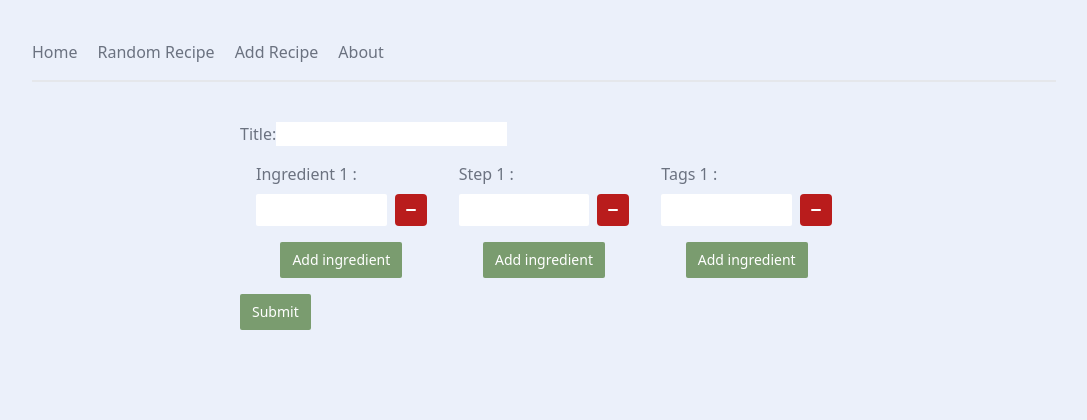
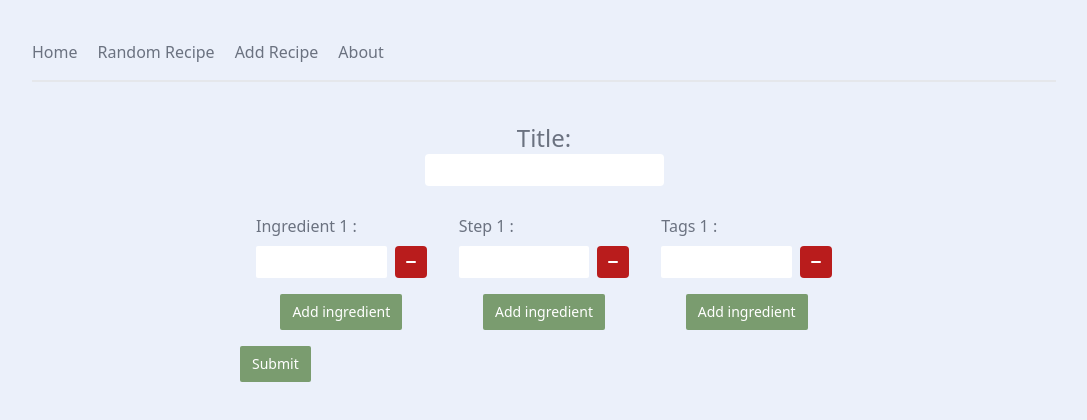
Before and after one commit to YensVanHout/recipeweb, a Vue app: page /addrecipe in a window 1280 px wide. Shown: the top 420 px of the page, without its empty margins (96-1183 px from the left). Built offline with nearby package versions, Linux system fonts and the light colour scheme.

Commit message:
added more styling, filter out empty fields in add

```diff
--- a/src/components/FormFieldset.vue
+++ b/src/components/FormFieldset.vue
@@ -3,6 +3,8 @@ const props = defineProps({
   Name: String,
   Array: Array<String | undefined>,
 });
+
+const requiredIndex = 0;
 </script>
 <template>
   <div>
@@ -13,10 +15,13 @@ const props = defineProps({
       <div class="flex">
         <input
           type="text"
-          name="{{props.Name}}_{{ index }}"
-          id="{{props.Name}}_{{index}}"
+          name="{{ props.Name }}_{{ index }}"
+          id="{{
+          props.Name
+        }}_{{ index }}"
           v-model="props.Array![index]"
           class="mr-2"
+          :required="index === requiredIndex"
         />
 
         <button
--- a/src/components/Recipe.vue
+++ b/src/components/Recipe.vue
@@ -37,6 +37,6 @@ const props = defineProps({
     </div>
   </div>
   <div v-else>
-    <h1>recipe not found</h1>
+    <h1 class="text-center text-3xl">Recipe not found</h1>
   </div>
 </template>
--- a/src/views/AddRecipe.vue
+++ b/src/views/AddRecipe.vue
@@ -13,11 +13,11 @@ const tags = ref<[string | undefined]>([""]);
 let apiURL = "http://localhost:8080/recipes/create";
 
 const submitRecipe = () => {
-  const recipe = ref<recipe>({
+  const recipe = ref({
     title: title.value,
-    ingredients: ingredients.value,
-    steps: steps.value,
-    tags: tags.value,
+    ingredients: ingredients.value.filter((str) => str !== ""),
+    steps: steps.value.filter((str) => str !== ""),
+    tags: tags.value.filter((str) => str !== ""),
     //  Image: image.value,
   });
   console.log(recipe);
@@ -27,11 +27,17 @@ const submitRecipe = () => {
 
 <template>
   <form class="w-fit md:w-1/2 mx-auto">
-    <div>
-      <div>
-        <label for="title">Title:</label>
-        <input type="text" name="title" id="title" v-model="title" />
-      </div>
+    <fieldset class="text-center mb-3">
+      <label for="title" class="block text-2xl">Title:</label>
+      <input
+        type="text"
+        name="title"
+        id="title"
+        class="p-1 rounded"
+        v-model="title"
+        required
+      />
+    </fieldset>
     <!-- <div >
         <label for="image">Image:</label>
         <input
@@ -52,17 +58,8 @@ const submitRecipe = () => {
         Name="Ingredient"
         :Array="ingredients"
       />
-        <FormFieldset
-          class="w-full md:w-1/3 md:m-4"
-          Name="Step"
-          :Array="steps"
-        />
-        <FormFieldset
-          class="w-full md:w-1/3 md:m-4"
-          Name="Tags"
-          :Array="tags"
-        />
-      </div>
+      <FormFieldset class="w-full md:w-1/3 md:m-4" Name="Step" :Array="steps" />
+      <FormFieldset class="w-full md:w-1/3 md:m-4" Name="Tags" :Array="tags" />
     </div>
     <div>
       <button class="btn-primary" type="button" @click="submitRecipe()">
--- a/src/views/Home.vue
+++ b/src/views/Home.vue
@@ -5,7 +5,7 @@ import { recipe } from "../interfaces/interfaces";
 import { ref } from "vue";
 
 const recipes = ref<recipe[]>();
-let apiURL = "http://localhost:8080/recipes/";
+let apiURL = "http://localhost:8080/recipes?sort=desc";
 
 axios
   .get(apiURL)
@@ -18,7 +18,7 @@ axios
 </script>
 <template>
   <div class="md:w-2/3 mx-auto">
-    <h2>Some of our recipes</h2>
+    <h2 class="text-3xl">Latest recipes:</h2>
     <div class="md:flex flex-wrap justify-around">
       <RecipePreview
         v-for="(item, index) in recipes"
```
Lines whose indentation alone changed are shown as unchanged.
